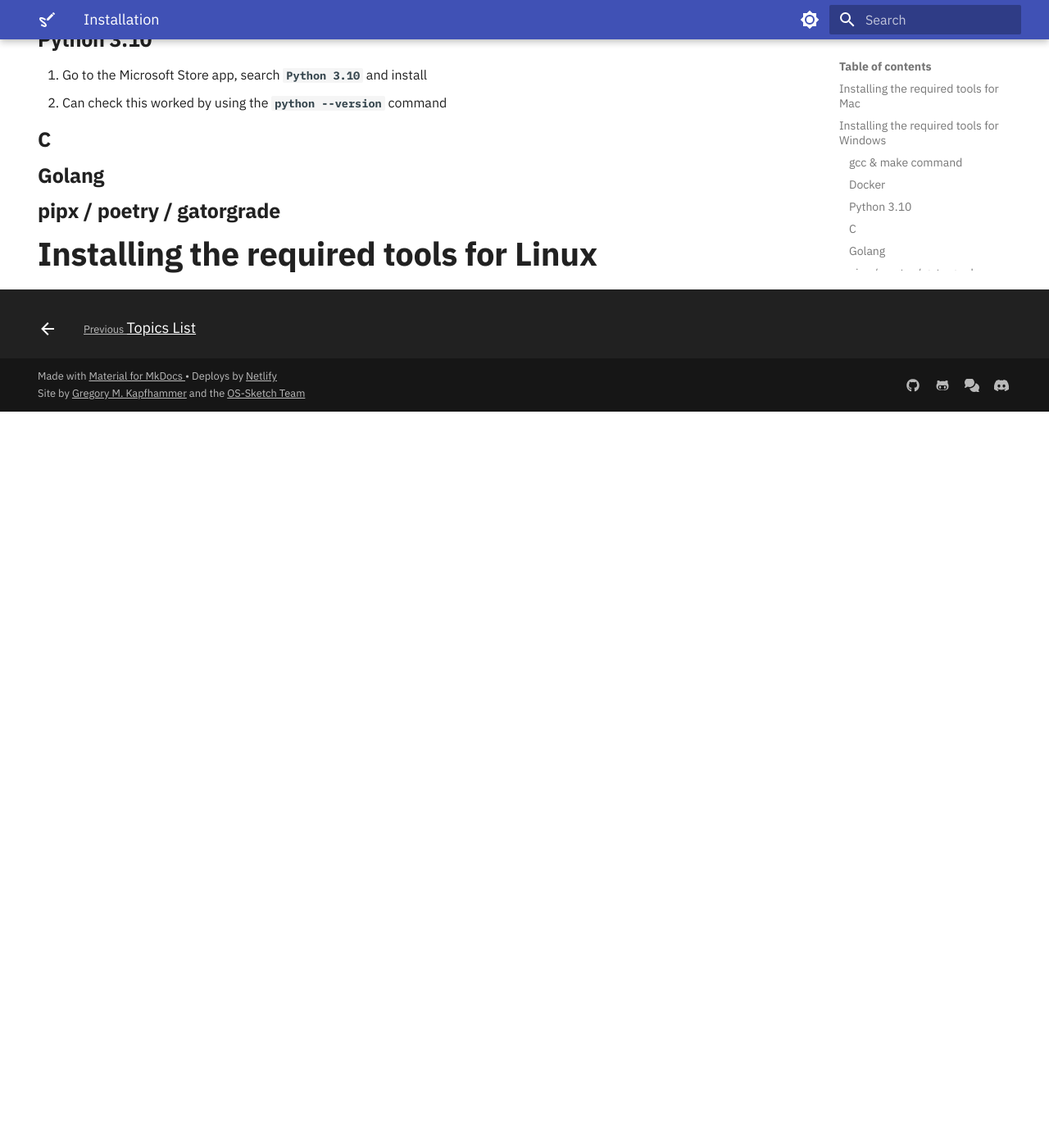
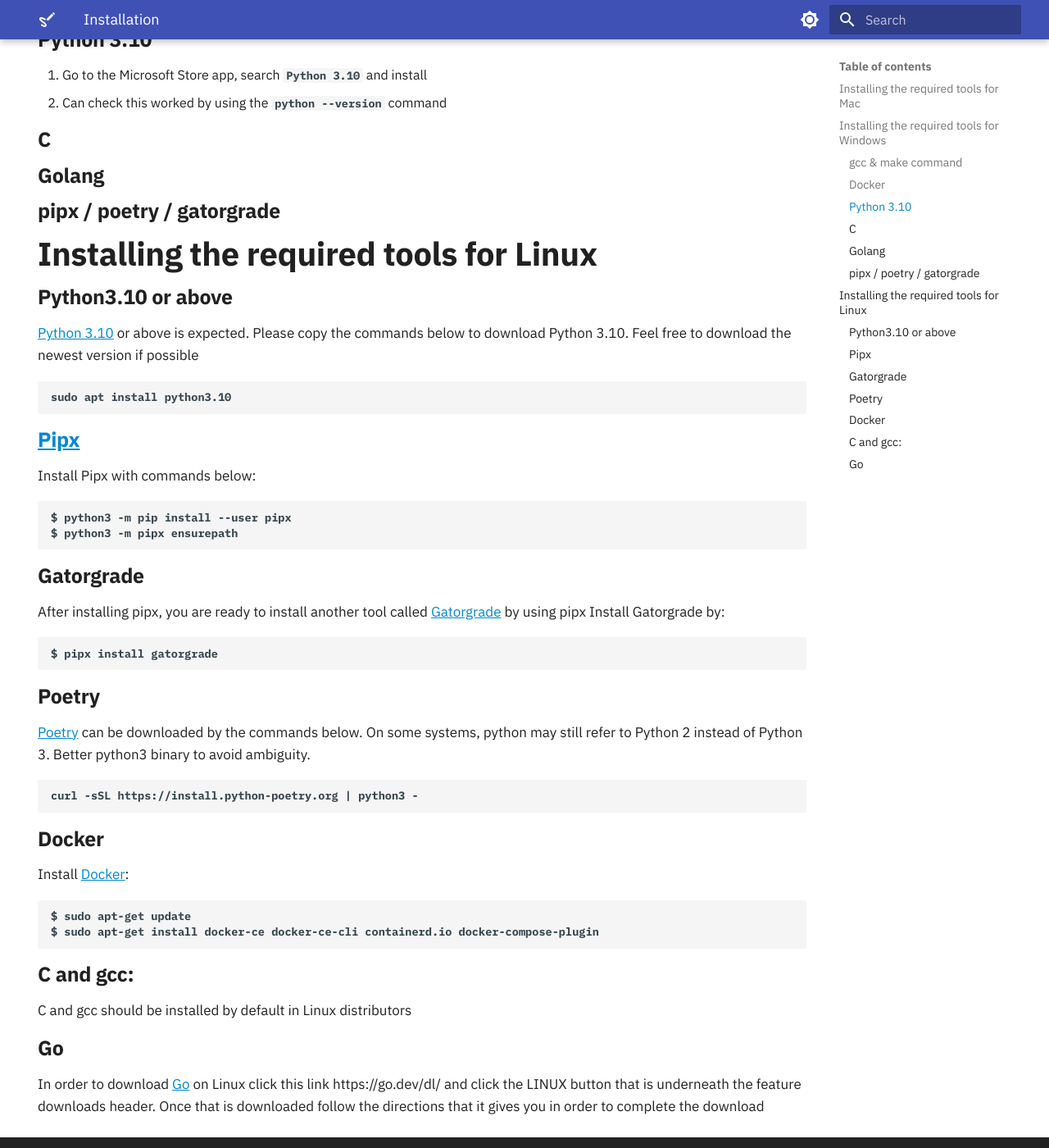
Before and after one commit to OS-Sketch/www.os-sketch.com, an MkDocs documentation site: the page built from docs/operating-systems/installation.md, in a window 1280 px wide and 1400 px high, scrolled down 1059 px. Shown: the whole window at 82% size. Built offline with MkDocs 1.6.1 and Material for MkDocs 9.7.7, drawn with Linux system fonts in a browser that asks for light colours; before the commit the page ends 1561 px from its top, so only the background shows below that.

Commit message:
docs: Add Linux installation guideline

````diff
--- a/docs/operating-systems/installation.md
+++ b/docs/operating-systems/installation.md
@@ -61,3 +61,44 @@
 ### pipx / poetry / gatorgrade
 
 ## Installing the required tools for Linux
+
+### Python3.10 or above
+
+[Python 3.10](https://computingforgeeks.com/how-to-install-python-on-ubuntu-linux-system/)  or above is expected. Please copy the commands below to download Python 3.10. Feel free to download the newest version if possible
+
+```
+sudo apt install python3.10
+```
+
+### [Pipx](https://pypa.github.io/pipx/installation/)
+Install Pipx with commands below:
+```
+$ python3 -m pip install --user pipx
+$ python3 -m pipx ensurepath
+```
+
+### Gatorgrade
+After installing pipx, you are ready to install another tool called [Gatorgrade](https://github.com/GatorEducator/gatorgrade) by using pipx
+Install Gatorgrade by:
+```
+$ pipx install gatorgrade
+```
+
+### Poetry
+
+[Poetry](https://python-poetry.org/docs/) can be downloaded by the commands below.  On some systems, python may still refer to Python 2 instead of Python 3. Better python3 binary to avoid ambiguity.
+```
+curl -sSL https://install.python-poetry.org | python3 -
+```
+### Docker
+Install [Docker](https://docs.docker.com/engine/install/ubuntu/):
+```
+$ sudo apt-get update
+$ sudo apt-get install docker-ce docker-ce-cli containerd.io docker-compose-plugin
+```
+### C and gcc:
+
+C and gcc should be installed by default in Linux distributors
+
+### Go
+In order to download [Go](https://go.dev/doc/install) on Linux click this link https://go.dev/dl/  and click the LINUX button that is underneath the feature downloads header. Once that is downloaded follow the directions that it gives you in order to complete the download
````
